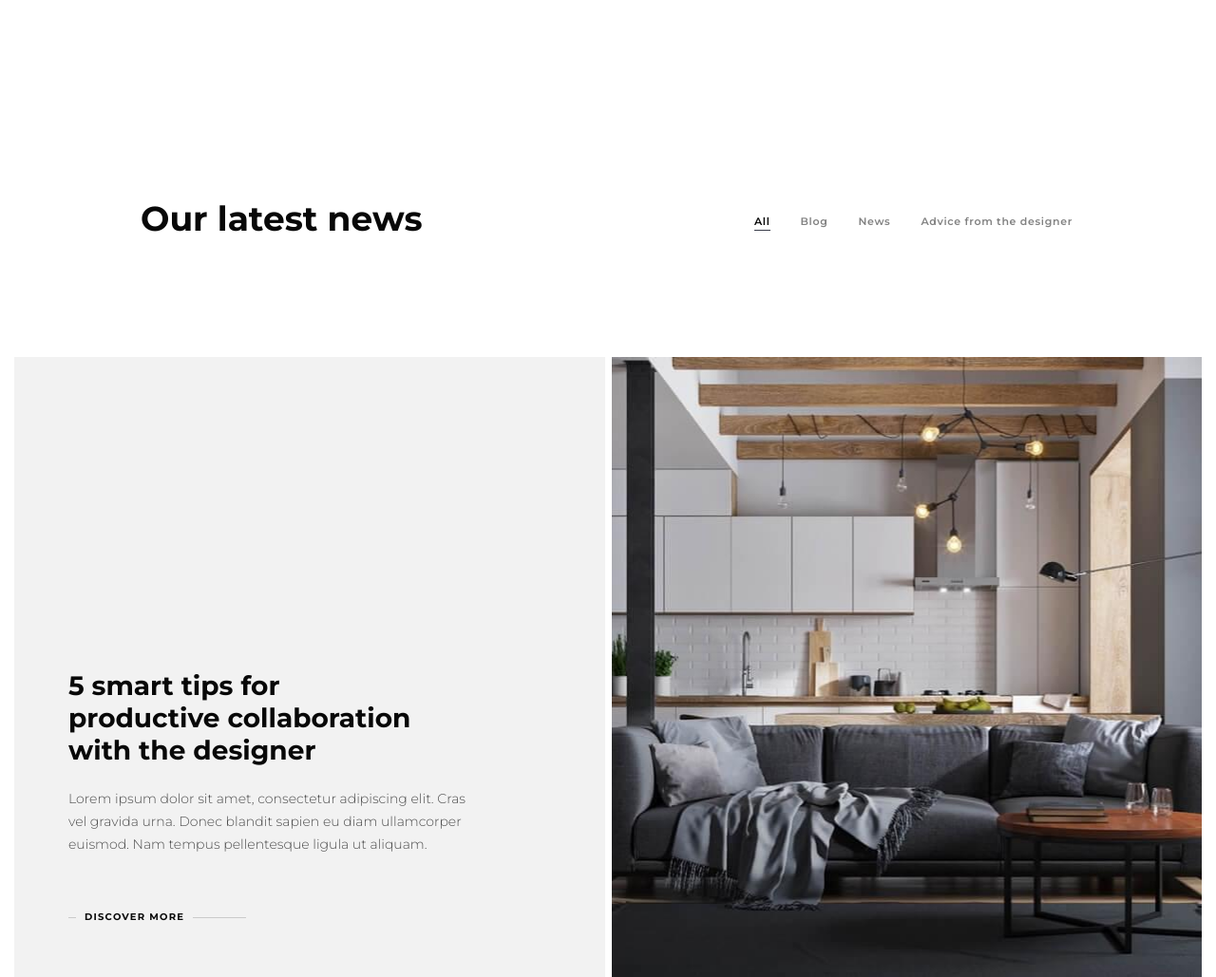
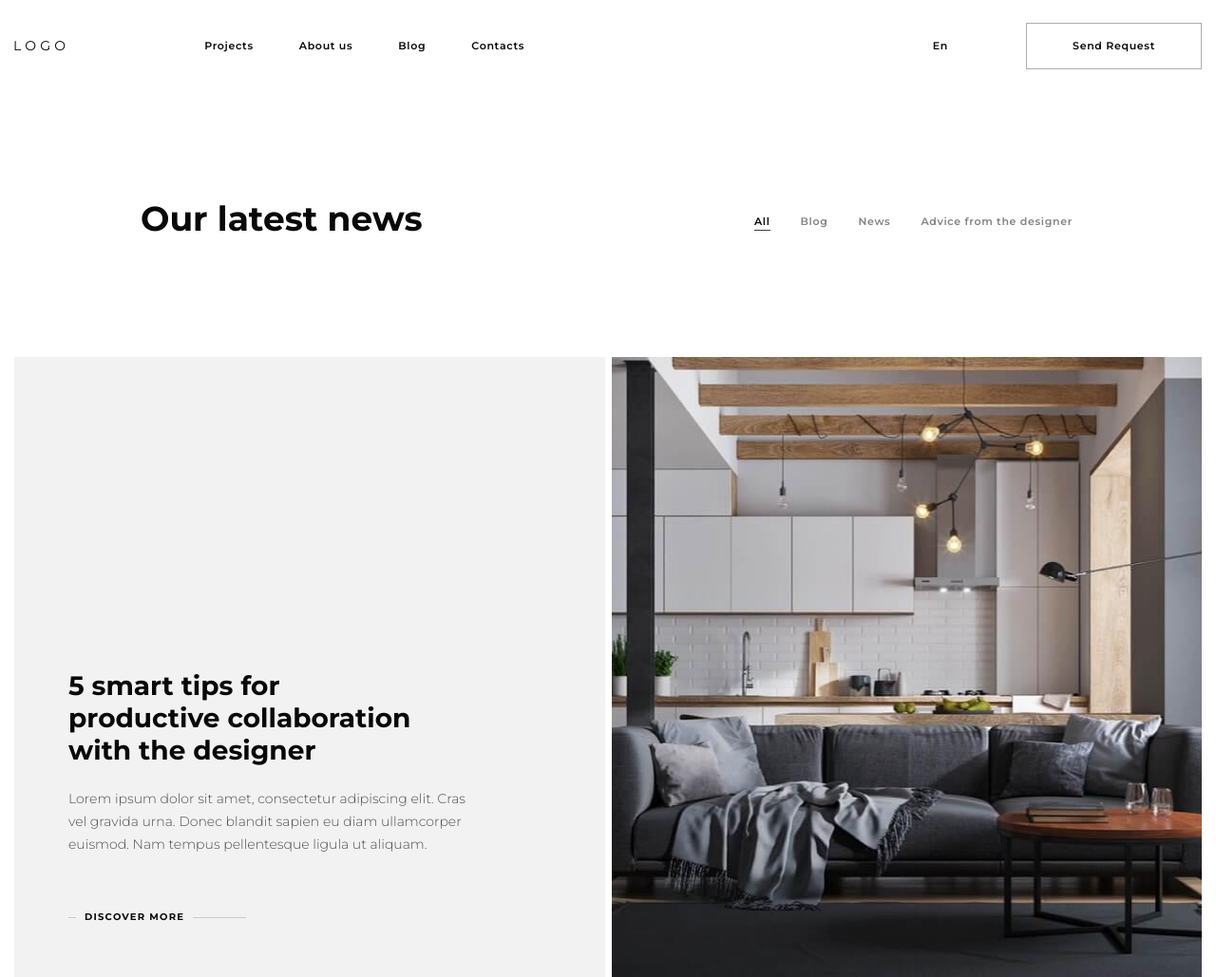
Before and after one commit to vloienko/interiorStudio, a plain HTML site: page news.html in a window 1280 px wide. Shown: the top 1029 px of the page at 95% size. Drawn offline with Linux system fonts and the light colour scheme.

Commit message:
error in the header class

```diff
--- a/news.html
+++ b/news.html
@@ -11,7 +11,7 @@
 
 <body>
    <div class="wrapper">
-      <header id="header black" class="header">
+      <header id="header" class="header black">
          <div class="container">
             <div class="header__wrapper">
                <a class="header__logo" href="#">Logo</a>
```
Also changed, not shown: one-news.html (+1 -1 lines), projects.html (+1 -1 lines).
